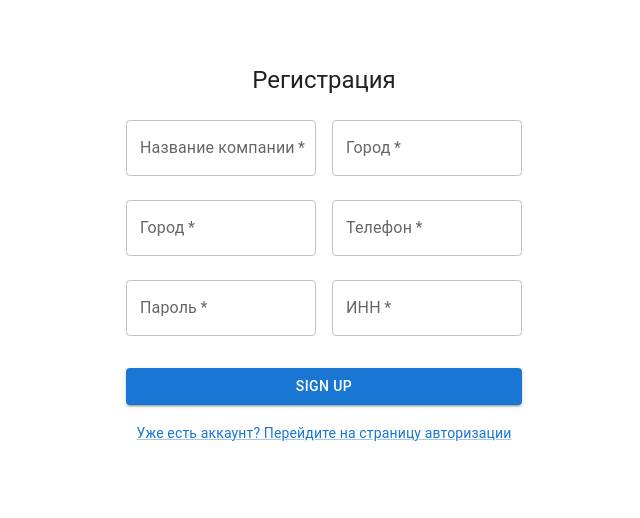
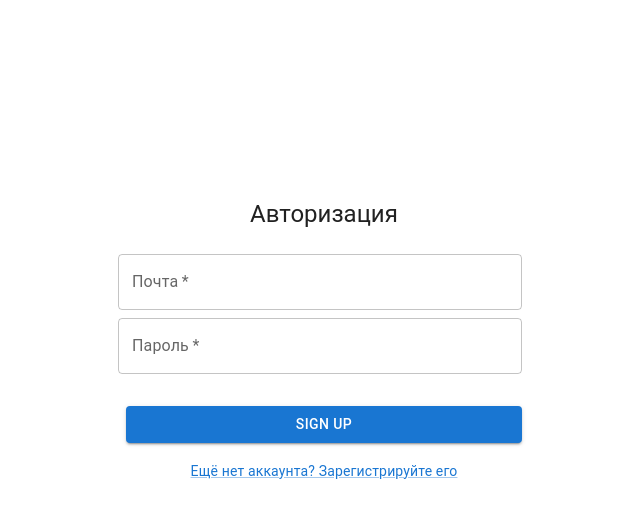
Before and after one commit to senketsukamui/internium-react, a React (Vite) app: page /auth in a window 1280 px wide. Shown: the top 518 px of the page, without its empty margins (316-956 px from the left). Built offline with nearby package versions, Linux system fonts and the light colour scheme.

Commit message:
Implement company login page

```diff
--- a/src/pages/Auth/CompanyAuth/CompanyAuth.tsx
+++ b/src/pages/Auth/CompanyAuth/CompanyAuth.tsx
@@ -3,7 +3,7 @@ import Login from "./Login";
 import Register from "./Register";
 
 const CompanyAuth: FC = () => {
-  return <Register />;
+  return <Login />;
 };
 
 export default CompanyAuth;
--- a/src/pages/Auth/CompanyAuth/Login/Login.tsx
+++ b/src/pages/Auth/CompanyAuth/Login/Login.tsx
@@ -1,3 +1,4 @@
+import { yupResolver } from "@hookform/resolvers/yup";
 import {
   Box,
   Button,
@@ -9,8 +10,26 @@ import {
   Typography,
 } from "@mui/material";
 import React, { FC } from "react";
+import { Controller, useForm } from "react-hook-form";
+import { loginSchema } from "./constants";
+
+interface LoginFormValues {
+  email: string;
+  password: string;
+}
 
 const Login: FC = () => {
+  const { control, handleSubmit, formState } = useForm<LoginFormValues>({
+    resolver: yupResolver(loginSchema),
+    defaultValues: {
+      email: "",
+      password: "",
+    },
+  });
+
+  const handleLogin = (values: LoginFormValues) => {
+    console.log(values);
+  };
   return (
     <Container component="main" maxWidth="xs">
       <CssBaseline />
@@ -23,18 +42,52 @@ const Login: FC = () => {
         }}
       >
         <Typography component="h1" variant="h5">
-          Регистрация
+          Авторизация
         </Typography>
-        <Box component="form" noValidate sx={{ mt: 4 }}>
+        <Box
+          component="form"
+          onSubmit={handleSubmit(handleLogin)}
+          noValidate
+          sx={{ mt: 4 }}
+        >
           <Grid container spacing={1}>
-            <TextField
-              name="phone"
-              required
-              fullWidth
-              id="phone"
-              label="Телефон"
-              inputProps={{ inputMode: "numeric", pattern: "[0-9]*" }}
-              autoFocus
+            <Controller
+              name="email"
+              control={control}
+              defaultValue=""
+              render={({ field, fieldState }) => (
+                <TextField
+                  {...field}
+                  error={Boolean(fieldState?.error)}
+                  helperText={
+                    fieldState?.error ? "Пожалуйста введите почту" : null
+                  }
+                  fullWidth
+                  required
+                  type="email"
+                  label="Почта"
+                  sx={{ marginBottom: 1 }}
+                />
+              )}
+            />
+            <Controller
+              name="password"
+              control={control}
+              defaultValue=""
+              render={({ field, fieldState }) => (
+                <TextField
+                  {...field}
+                  error={Boolean(fieldState?.error)}
+                  helperText={
+                    fieldState?.error ? "Пожалуйста введите пароль" : null
+                  }
+                  fullWidth
+                  required
+                  type="password"
+                  label="Пароль"
+                  sx={{ marginBottom: 1 }}
+                />
+              )}
             />
           </Grid>
           <Button
@@ -45,10 +98,10 @@ const Login: FC = () => {
           >
             Sign Up
           </Button>
-          <Grid container justifyContent="flex-end">
+          <Grid container justifyContent="center">
             <Grid item>
               <Link href="#" variant="body2">
-                Already have an account? Sign in
+                Ещё нет аккаунта? Зарегистрируйте его
               </Link>
             </Grid>
           </Grid>
--- /dev/null
+++ b/src/pages/Auth/CompanyAuth/Login/constants.ts
@@ -0,0 +1,9 @@
+import * as yup from "yup";
+
+export const loginSchema = yup
+  .object()
+  .shape({
+    email: yup.string().required(),
+    password: yup.string().required(),
+  })
+  .required();
--- a/src/pages/Auth/CompanyAuth/Register/Register.tsx
+++ b/src/pages/Auth/CompanyAuth/Register/Register.tsx
@@ -140,6 +140,7 @@ const Register: FC = () => {
                     required
                     type="phone"
                     label="Телефон"
+                    inputProps={{ inputMode: "numeric", pattern: "[0-9]*" }}
                     sx={{ marginBottom: 1 }}
                   />
                 )}
```
